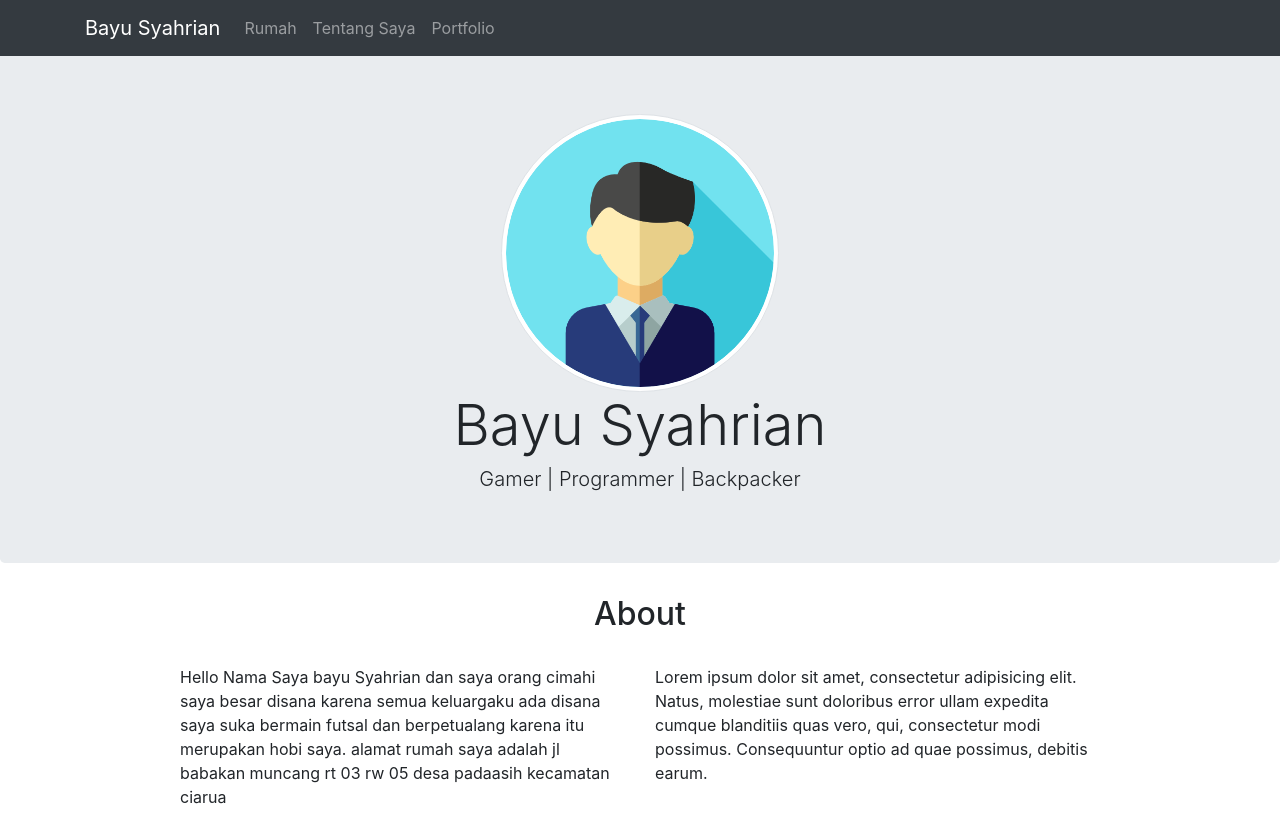
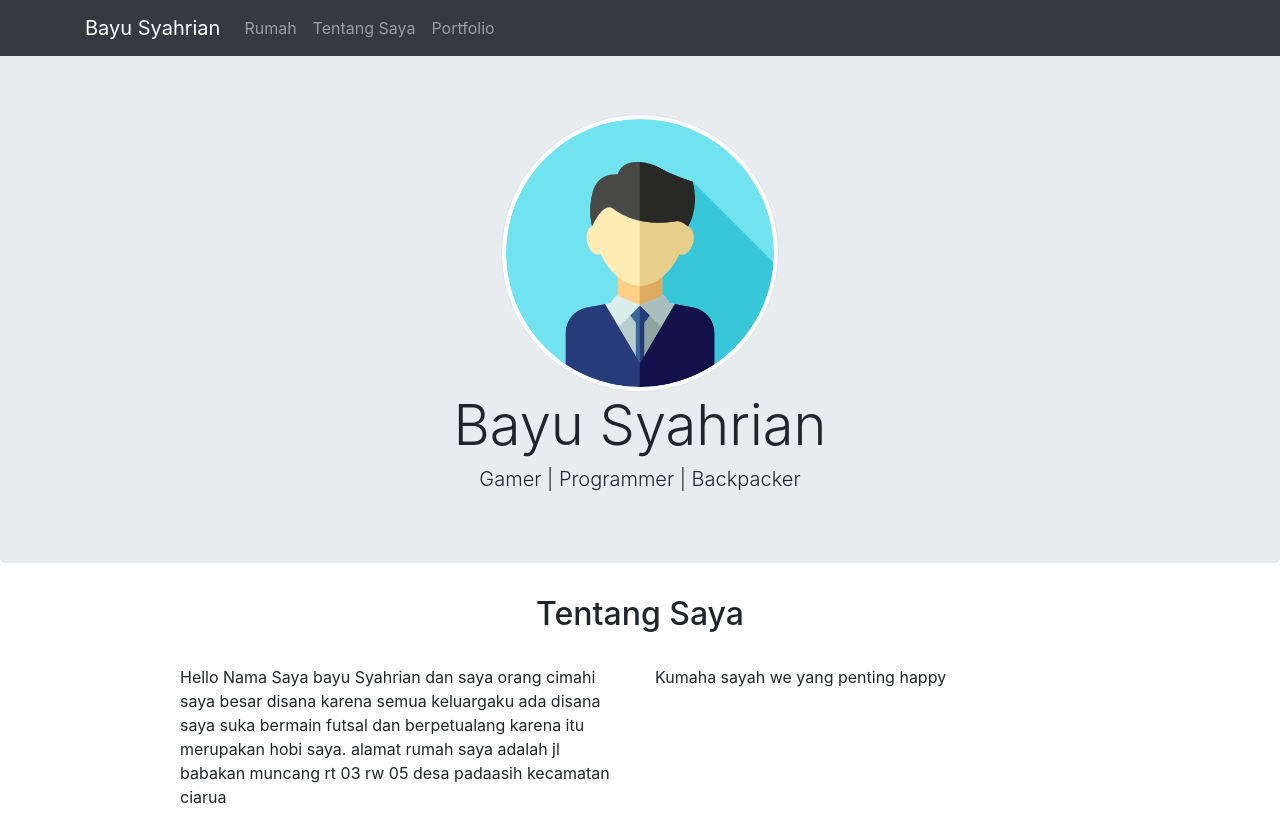
Before and after one commit to Bayusyahrian/Bayu-portofolio, a plain HTML site: page index.html in a window 1280 px wide. Shown: the top 828 px of the page. Drawn offline with nearby package versions, Linux system fonts and the light colour scheme.

Commit message:
Merubah about menjadi tentang saya

```diff
--- a/index.html
+++ b/index.html
@@ -58,7 +58,7 @@
     <div class="container">
       <div class="row mb-4">
         <div class="col text-center">
-          <h2>About</h2>
+          <h2>Tentang Saya</h2>
         </div>
       </div>
       <div class="row justify-content-center">
@@ -68,9 +68,7 @@
             babakan muncang rt 03 rw 05 desa padaasih kecamatan ciarua</p>
         </div>
         <div class="col-md-5">
-          <p>Lorem ipsum dolor sit amet, consectetur adipisicing elit. Natus, molestiae sunt doloribus error ullam
-            expedita cumque blanditiis quas vero, qui, consectetur modi possimus. Consequuntur optio ad quae possimus,
-            debitis earum.</p>
+          <p>Kumaha sayah we yang penting happy</p>
         </div>
       </div>
     </div>
```
